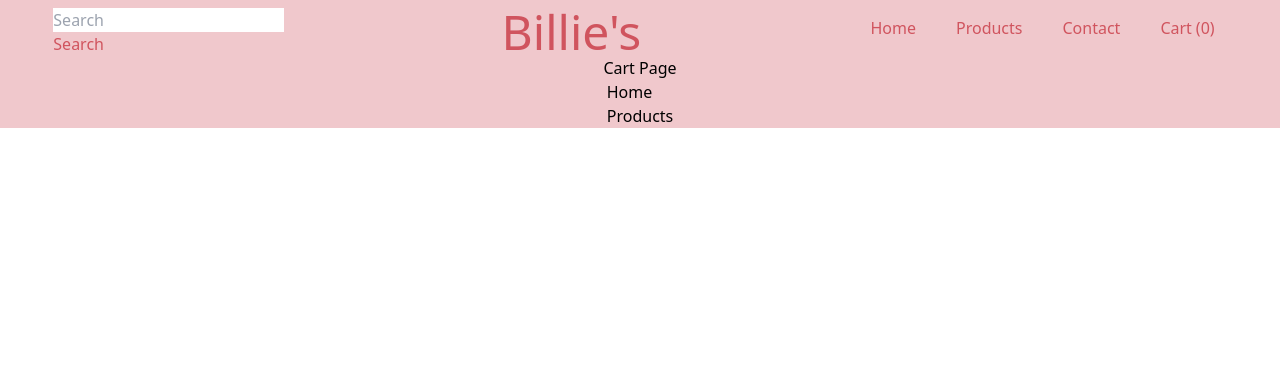
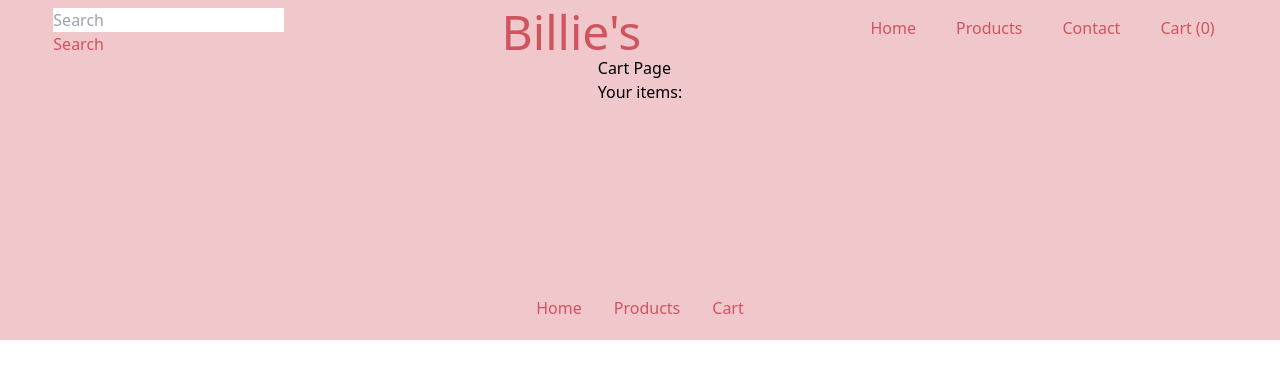
Before and after one commit to margretheby/react-project, a React (Create React App) app: page /cart in a window 1280 px wide. Shown: the top 378 px of the page. Built offline with nearby package versions, Linux system fonts and the light colour scheme; no server answers.

Commit message:
Added Cart link to footer + styles

```diff
--- /dev/null
+++ b/src/components/CartItems/CartItems.jsx
@@ -0,0 +1,33 @@
+import { create } from 'zustand';
+import { shallow } from 'zustand/shallow';
+import { productsUrl } from '../../api/api.jsx'
+import { useParams } from 'react-router-dom'
+import useApi from '../../hooks/useApi.jsx';
+
+export function ItemsInCart() {
+    /*let { id } = useParams(); */
+    const { products, loading, throwError } = useApi(productsUrl)
+
+    const useItemsInCart = create((set) => ({
+        items: '',
+        addItem: (id) => set((state) => ({items: state.items + products.id})),
+        emptyCart: () => set({ items: '' }),
+    }));
+
+    function AddItemToCart() {
+        const { items, addItem, emptyCart } = useItemsInCart((state) => ({
+            items: state.items,
+            addItem: state.addItem.id,
+            emptyCart: state.emptyCart,
+        }), shallow
+        );
+
+        return (
+            <div>
+                <h1>Your items:</h1>
+                {items}
+            </div>
+        )
+    }
+    return AddItemToCart();
+}
--- a/src/components/Footer/Footer.jsx
+++ b/src/components/Footer/Footer.jsx
@@ -4,13 +4,16 @@ import { Link } from 'react-router-dom';
 
 function Footer() {
   return (
-    <footer>
-        <ul>
-          <li>
+    <footer className='mt-48 text-red mb-5'>
+        <ul className='flex flex-row'>
+          <li className='mx-4'>
             <Link to="/">Home</Link>
           </li>
-          <li>
+          <li className='mx-4'>
             <Link to="/products">Products</Link>
+          </li>
+          <li className='mx-4'>
+            <Link to="/cart">Cart</Link>
           </li>
         </ul>
     </footer>
--- a/src/components/Nav/Nav.jsx
+++ b/src/components/Nav/Nav.jsx
@@ -1,7 +1,7 @@
 // src/components/Header.js
 import React from 'react';
 import { Link } from 'react-router-dom';
-import { ItemsInCart } from '../ItemsInCart/ItemsInCart.jsx'
+import { NumberOfCartItems } from '../NumberOfCartItems/NumberOfCartItems.jsx'
 
 
 function Nav() {
@@ -20,7 +20,7 @@ function Nav() {
           <li>
             <div className='flex'>
               <Link to="/cart" className='focus:bg-pink hover:bg-pink pl-3 pr-1 py-2'>Cart </Link>
-              <ItemsInCart />
+              <NumberOfCartItems />
             </div>
 
           </li>
--- a/src/components/SpecificProduct/SpecificProduct.jsx
+++ b/src/components/SpecificProduct/SpecificProduct.jsx
@@ -8,8 +8,6 @@ import { AddToCartButton } from '../AddToCartButton/AddToCartButton.jsx'
 function SpecificProduct() {
     let { id } = useParams();
     const { products, loading, throwError } = useApi(productsUrl+id)
-
-    console.log(products);
 
     if (loading || !products) {
         return (
@@ -36,7 +34,7 @@ function SpecificProduct() {
                     <div className='flex justify-center mt-5'>
                         <h4 className='text-lg font-semibold'>{products.price} kr</h4>
                     </div>
-                    <button className='bg-black text-rose hover:bg-red hover:text-black px-6 py-2 mt-7 mb-10 font-semibold'>Add to cart</button>
+                    <AddToCartButton />
                 </div>
               </div>
             </div>)
--- a/src/pages/CheckoutPage.jsx
+++ b/src/pages/CheckoutPage.jsx
@@ -1,11 +1,12 @@
 import React from 'react';
+import { ItemsInCart } from '../components/CartItems/CartItems.jsx'
 
 
 function CartPage() {
   return (
     <div>
       <h1>Cart Page</h1>
-
+      <ItemsInCart />
     </div>
   );
 }
```
Also changed, not shown: src/components/NumberOfCartItems/NumberOfCartItems.jsx (renamed from src/components/ItemsInCart/ItemsInCart.jsx, +1 -25 lines).
